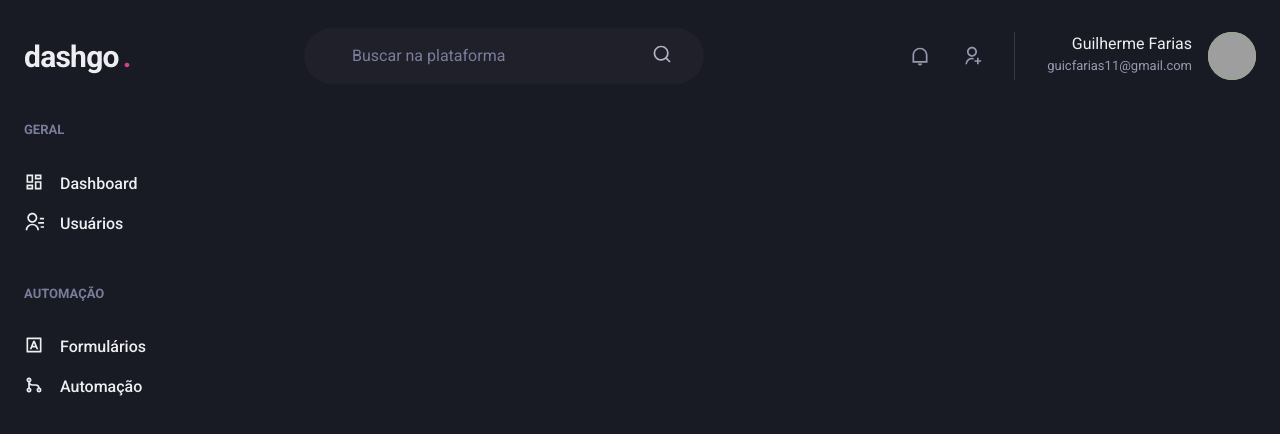
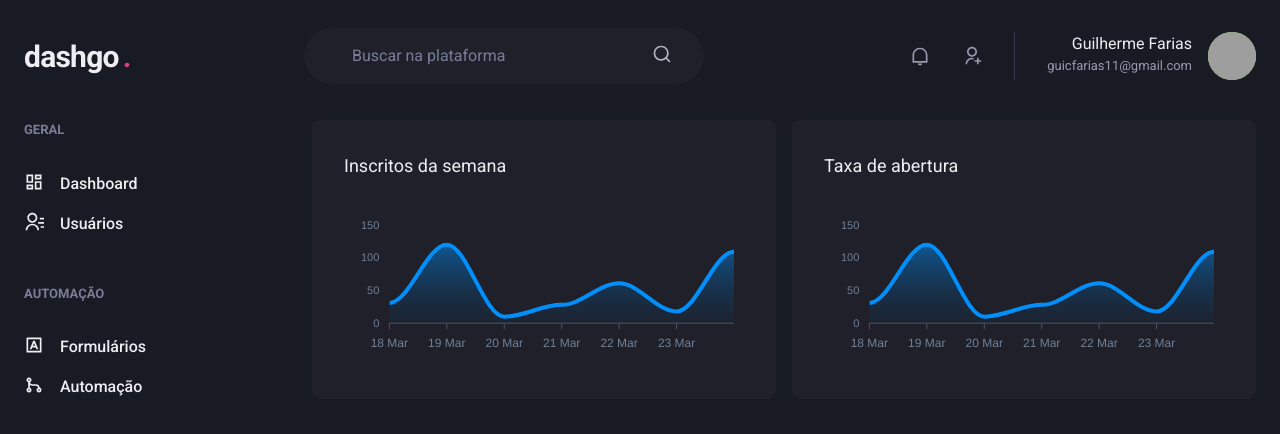
Before and after one commit to Guilherme-Farias/dashgo, a Next.js app: page /dashboard in a window 1280 px wide. Shown: the top 434 px of the page. Built offline with nearby package versions, Linux system fonts and the light colour scheme; grey boxes are pictures that could not be loaded.

Commit message:
Page: Dashboard finalizada

```diff
--- a/package.json
+++ b/package.json
@@ -12,9 +12,11 @@
     "@chakra-ui/react": "^1.4.2",
     "@emotion/react": "^11.1.5",
     "@emotion/styled": "^11.1.5",
+    "apexcharts": "^3.26.0",
     "framer-motion": "^4.1.0",
     "next": "10.1.2",
     "react": "17.0.2",
+    "react-apexcharts": "^1.3.7",
     "react-dom": "17.0.2",
     "react-icons": "^4.2.0"
   },
--- a/src/pages/dashboard.tsx
+++ b/src/pages/dashboard.tsx
@@ -1,7 +1,61 @@
-import { Flex } from '@chakra-ui/react'
+import { Box, Flex, SimpleGrid, Text, theme } from '@chakra-ui/react'
+import dynamic from 'next/dynamic'
 import { Header } from "../components/Header";
 import { Sidebar } from '../components/Sidebar';
+const Chart = dynamic(() => import('react-apexcharts'), {
+  ssr: false,
+})
 
+const options = {
+  chart: {
+    toolbar: {
+      show: false
+    },
+    zoom: {
+      enabled: false
+    },
+    foreColor: theme.colors.gray[500]
+  },
+  grid: {
+    show: false
+  },
+  dataLabels: {
+    enabled: false
+  },
+  tooltip: {
+    enabled: false
+  },
+  xaxis: {
+    type: 'datetime',
+    axisBorder: {
+      color: theme.colors.gray[600]
+    },
+    axisTicks: {
+      color: theme.colors.gray[600]
+    },
+    categories: [
+      "2021-03-18T00:00:00.000Z",
+      "2021-03-19T00:00:00.000Z",
+      "2021-03-20T00:00:00.000Z",
+      "2021-03-21T00:00:00.000Z",
+      "2021-03-22T00:00:00.000Z",
+      "2021-03-23T00:00:00.000Z",
+      "2021-03-24T00:00:00.000Z",
+    ]
+  },
+  fill: {
+    opacity: 0.3,
+    type: 'gradient',
+    gradient: {
+      shade: 'dark',
+      opacityFrom: 0.7,
+      opacityTo: 0.3,
+    }
+  }
+}
+const series = [
+  { name: 'series1', data: [31, 120, 10, 28, 61, 18, 109] }
+];
 
 
 export default function Dashboard() {
@@ -10,6 +64,20 @@
       <Header />
       <Flex w="100%" my="6" maxW={1480} mx="auto" px="6">
         <Sidebar />
+        <SimpleGrid flex="1" gap="4" minChildWidth="320px" align="flex-start">
+          <Box p="8" bg="gray.800" borderRadius={8} pb="4">
+            <Text fontSize="lg" mb="4">
+              Inscritos da semana
+            </Text>
+            <Chart options={options} series={series} type="area" height="160" />
+          </Box>
+          <Box p="8" bg="gray.800" borderRadius={8} pb="4">
+            <Text fontSize="lg" mb="4">
+              Taxa de abertura
+            </Text>
+            <Chart options={options} series={series} type="area" height="160" />
+          </Box>
+        </SimpleGrid>
       </Flex>
     </Flex>
   )
```
Also changed, not shown: 1 other file (tests, documents, lock files or other folders).
